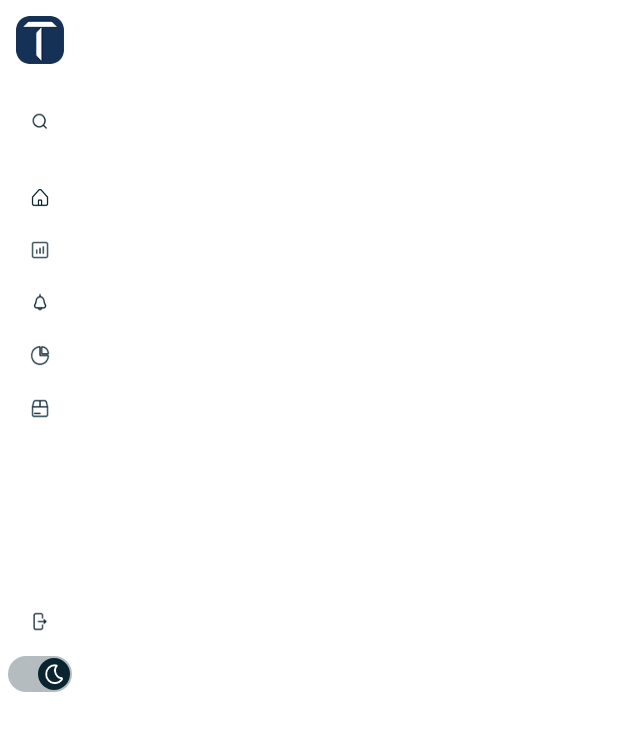
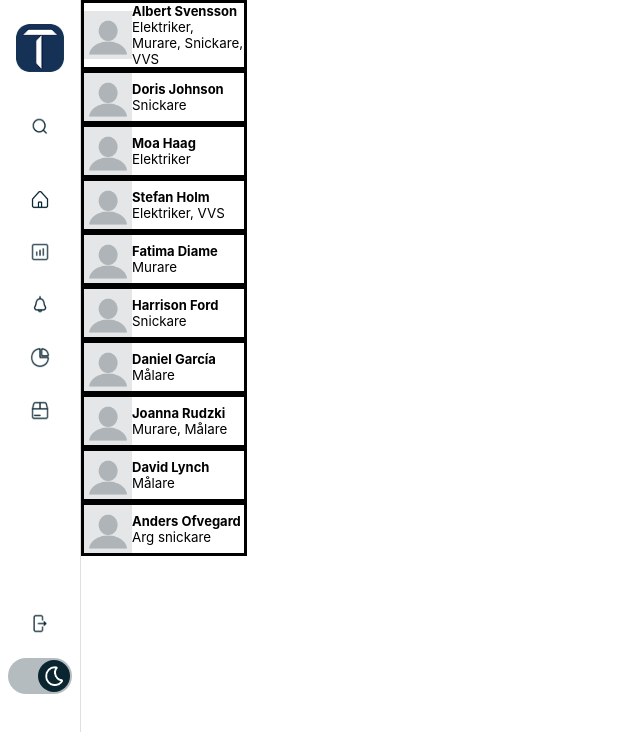
Before and after one commit to emmi0122/Batch-Job-GUI-3, a Vue app in the folder Uppgift.3/: page / in a window 1280 px wide. Shown: the top 732 px of the page, without its empty margins (0-640 px from the left). Built offline with nearby package versions, Linux system fonts and the light colour scheme.

Commit message:
Making some changes and adding Employee.vue

```diff
--- a/Uppgift.3/src/App.vue
+++ b/Uppgift.3/src/App.vue
@@ -1,9 +1,12 @@
 <template>
   <Sidebar />
+  <div><Employee /></div>
 </template>
 
 <script setup>
 import Sidebar from './components/Sidebar.vue'
+import Employee from './components/Employee.vue';
+import EmployeeShifts from './components/EmployeeShifts.vue';
 </script>
 
 <style>
@@ -11,8 +14,4 @@ body {
   margin: 0;
   font-family: 'Inter', sans-serif;
 }
-
-#app {
-  display: flex;
-}
 </style>
--- a/Uppgift.3/src/assets/base.css
+++ /dev/null
@@ -1,86 +0,0 @@
-/* color palette from <https://github.com/vuejs/theme> */
-:root {
-  --vt-c-white: #ffffff;
-  --vt-c-white-soft: #f8f8f8;
-  --vt-c-white-mute: #f2f2f2;
-
-  --vt-c-black: #181818;
-  --vt-c-black-soft: #222222;
-  --vt-c-black-mute: #282828;
-
-  --vt-c-indigo: #2c3e50;
-
-  --vt-c-divider-light-1: rgba(60, 60, 60, 0.29);
-  --vt-c-divider-light-2: rgba(60, 60, 60, 0.12);
-  --vt-c-divider-dark-1: rgba(84, 84, 84, 0.65);
-  --vt-c-divider-dark-2: rgba(84, 84, 84, 0.48);
-
-  --vt-c-text-light-1: var(--vt-c-indigo);
-  --vt-c-text-light-2: rgba(60, 60, 60, 0.66);
-  --vt-c-text-dark-1: var(--vt-c-white);
-  --vt-c-text-dark-2: rgba(235, 235, 235, 0.64);
-}
-
-/* semantic color variables for this project */
-:root {
-  --color-background: var(--vt-c-white);
-  --color-background-soft: var(--vt-c-white-soft);
-  --color-background-mute: var(--vt-c-white-mute);
-
-  --color-border: var(--vt-c-divider-light-2);
-  --color-border-hover: var(--vt-c-divider-light-1);
-
-  --color-heading: var(--vt-c-text-light-1);
-  --color-text: var(--vt-c-text-light-1);
-
-  --section-gap: 160px;
-}
-
-@media (prefers-color-scheme: dark) {
-  :root {
-    --color-background: var(--vt-c-black);
-    --color-background-soft: var(--vt-c-black-soft);
-    --color-background-mute: var(--vt-c-black-mute);
-
-    --color-border: var(--vt-c-divider-dark-2);
-    --color-border-hover: var(--vt-c-divider-dark-1);
-
-    --color-heading: var(--vt-c-text-dark-1);
-    --color-text: var(--vt-c-text-dark-2);
-  }
-}
-
-*,
-*::before,
-*::after {
-  box-sizing: border-box;
-  margin: 0;
-  font-weight: normal;
-}
-
-body {
-  min-height: 100vh;
-  color: var(--color-text);
-  background: var(--color-background);
-  transition:
-    color 0.5s,
-    background-color 0.5s;
-  line-height: 1.6;
-  font-family:
-    Inter,
-    -apple-system,
-    BlinkMacSystemFont,
-    'Segoe UI',
-    Roboto,
-    Oxygen,
-    Ubuntu,
-    Cantarell,
-    'Fira Sans',
-    'Droid Sans',
-    'Helvetica Neue',
-    sans-serif;
-  font-size: 15px;
-  text-rendering: optimizeLegibility;
-  -webkit-font-smoothing: antialiased;
-  -moz-osx-font-smoothing: grayscale;
-}
--- a/Uppgift.3/src/assets/main.css
+++ b/Uppgift.3/src/assets/main.css
@@ -1,35 +1,6 @@
-@import './base.css';
-
 #app {
   max-width: 1280px;
   margin: 0 auto;
-  padding: 2rem;
   font-weight: normal;
+  display: flex;
 }
-
-a,
-.green {
-  text-decoration: none;
-  color: hsla(160, 100%, 37%, 1);
-  transition: 0.4s;
-  padding: 3px;
-}
-
-@media (hover: hover) {
-  a:hover {
-    background-color: hsla(160, 100%, 37%, 0.2);
-  }
-}
-
-@media (min-width: 1024px) {
-  body {
-    display: flex;
-    place-items: center;
-  }
-
-  #app {
-    display: grid;
-    grid-template-columns: 1fr 1fr;
-    padding: 0 2rem;
-  }
-}
--- /dev/null
+++ b/Uppgift.3/src/components/Employee.vue
@@ -0,0 +1,38 @@
+<template>
+    <div class="employee-card" v-for="(em, index) in employeeNames" :key="index">
+        <img src="../assets/profile-picture.webp" alt="Profile-picture">
+        <div class="employee-info">
+            <h4>{{ em }}</h4>
+            <p>{{ employeeProfessions[index] }}</p>
+        </div>
+    </div>
+</template>
+
+<script setup>
+const employeeNames = ["Albert Svensson", "Doris Johnson", "Moa Haag", "Stefan Holm", "Fatima Diame", "Harrison Ford", "Daniel García", "Joanna Rudzki", "David Lynch", "Anders Ofvegard"]
+const employeeProfessions = ["Elektriker, Murare, Snickare, VVS", "Snickare", "Elektriker", "Elektriker, VVS", "Murare", "Snickare", "Målare", "Murare, Målare", "Målare", "Arg snickare"]
+</script>
+
+<style scoped>
+img {
+    width: 3rem;
+}
+
+.employee-card {
+    width: 10rem;
+    border: solid black;
+    display: flex;
+    align-items: center;
+}
+
+.employee-info h4 {
+    margin: 0;
+    font-size: small;
+}
+
+.employee-info p {
+    margin: 0;
+    font-size: smaller;
+    display: flex;
+}
+</style>
--- /dev/null
+++ b/Uppgift.3/src/components/EmployeeShifts.vue
@@ -0,0 +1,3 @@
+<template>
+
+</template>
--- a/Uppgift.3/src/components/Sidebar.vue
+++ b/Uppgift.3/src/components/Sidebar.vue
@@ -32,14 +32,13 @@
 
 <style scoped>
 .sidebar {
-    width: 5rem;
     background: #FFFFFF;
 
     display: flex;
     flex-direction: column;
     align-items: center;
-    /*border-right: 1px solid #e0e0e0;*/
-    position: fixed;
+    padding: 0.5rem;
+    border-right: 1px solid #e0e0e0;
     top: 0;
     left: 0;
 }
@@ -66,6 +65,7 @@ img {
     margin-top: 3rem;
     display: flex;
     flex-direction: column;
+    align-items: center;
     gap: 2rem;
     justify-content: flex-start;
     cursor: pointer;
```
Also changed, not shown: Uppgift.3/src/assets/profile-picture.webp (added).
